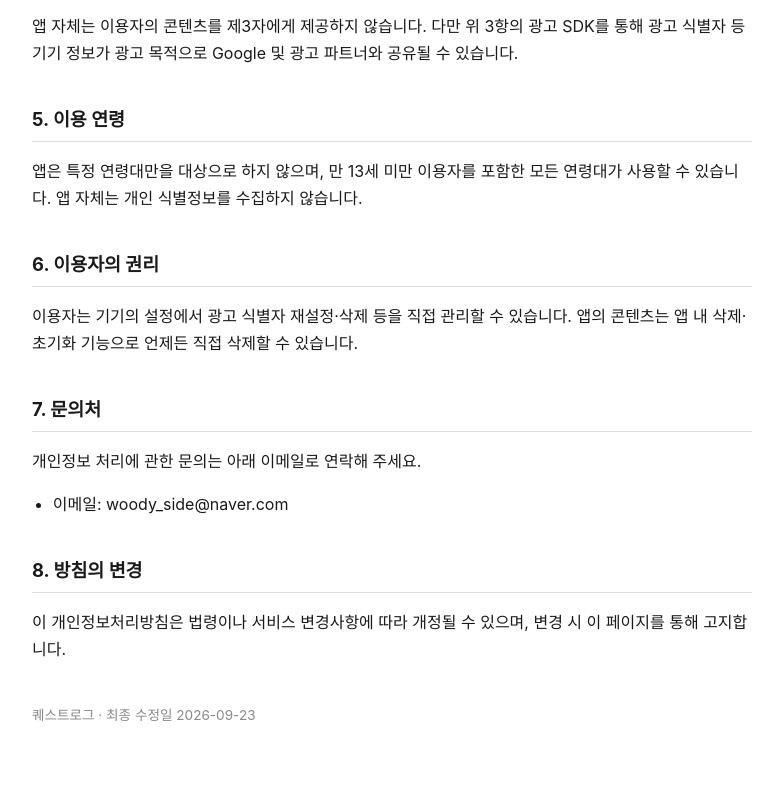
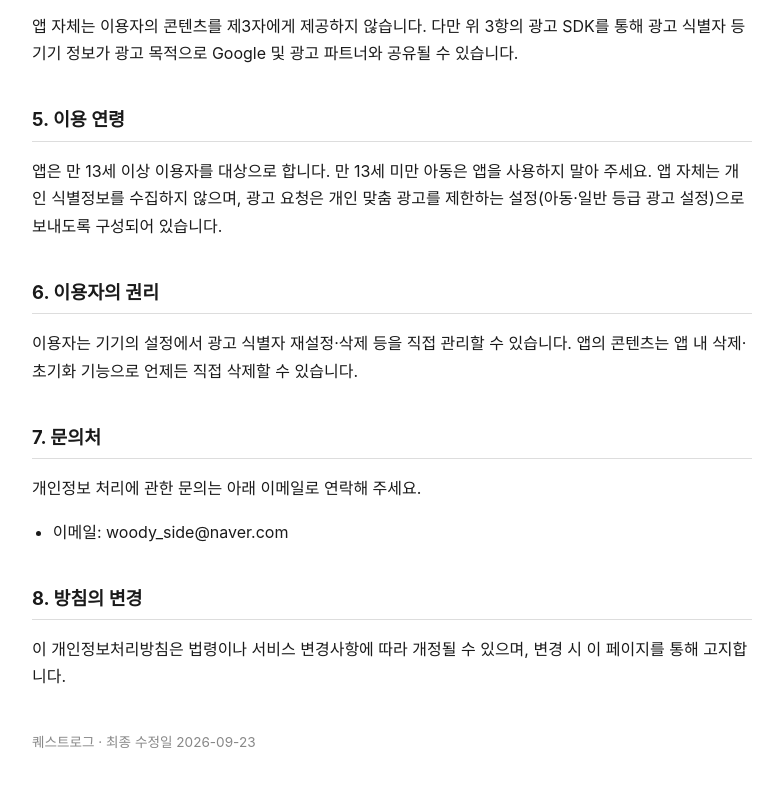
Before and after one commit to kdw9291/questlog-site, a plain HTML site: page privacy.html in a window 1280 px wide. Shown: the part 745-1532 px from the top of the page, without its empty margins (248-1031 px from the left). Drawn offline with Linux system fonts and the light colour scheme.

Commit message:
docs: 개인정보처리방침 이용 연령을 만 13세 이상으로 변경
Co-Authored-By: Claude Sonnet 5 <noreply@anthropic.com>

```diff
--- a/privacy.html
+++ b/privacy.html
@@ -32,7 +32,7 @@
   <p>앱 자체는 이용자의 콘텐츠를 제3자에게 제공하지 않습니다. 다만 위 3항의 광고 SDK를 통해 광고 식별자 등 기기 정보가 광고 목적으로 Google 및 광고 파트너와 공유될 수 있습니다.</p>
 
   <h2>5. 이용 연령</h2>
-  <p>앱은 특정 연령대만을 대상으로 하지 않으며, 만 13세 미만 이용자를 포함한 모든 연령대가 사용할 수 있습니다. 앱 자체는 개인 식별정보를 수집하지 않습니다.</p>
+  <p>앱은 만 13세 이상 이용자를 대상으로 합니다. 만 13세 미만 아동은 앱을 사용하지 말아 주세요. 앱 자체는 개인 식별정보를 수집하지 않으며, 광고 요청은 개인 맞춤 광고를 제한하는 설정(아동·일반 등급 광고 설정)으로 보내도록 구성되어 있습니다.</p>
 
   <h2>6. 이용자의 권리</h2>
   <p>이용자는 기기의 설정에서 광고 식별자 재설정·삭제 등을 직접 관리할 수 있습니다. 앱의 콘텐츠는 앱 내 삭제·초기화 기능으로 언제든 직접 삭제할 수 있습니다.</p>
```
